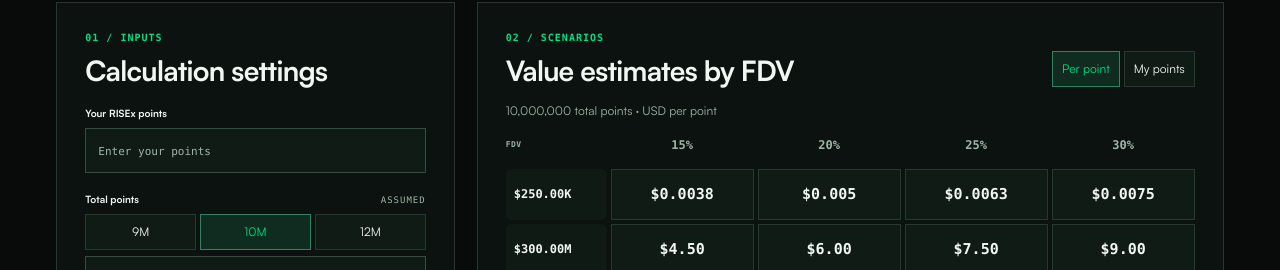
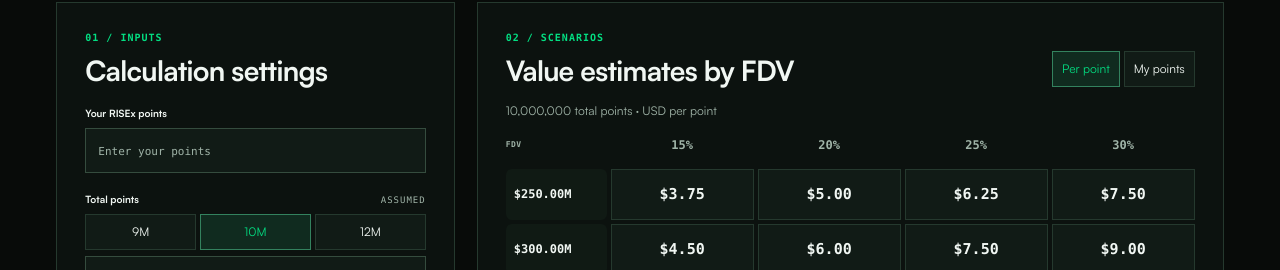
Before and after one commit to Nerevarine22/ArcusP, a Next.js app: page /risex in a window 1280 px wide. Shown: the part 768-1038 px from the top of the page. Built offline with nearby package versions, Linux system fonts and the light colour scheme; no server answers.

Commit message:
Fix RISEx FDV scenario from 250K to 250M

```diff
--- a/components/risex-calculator.tsx
+++ b/components/risex-calculator.tsx
@@ -5,7 +5,7 @@ import NumberTransition from "@/components/number-transition";
 import RisexHeader from "@/components/risex-header";
 import { estimate, parsePoints } from "@/lib/estimator";
 
-const fdvScenarios = [250e3, 300e6, 500e6, 800e6, 1e9];
+const fdvScenarios = [250e6, 300e6, 500e6, 800e6, 1e9];
 const allocationScenarios = [15, 20, 25, 30];
 const poolScenarios = [9e6, 10e6, 12e6];
 const [lowPool, , highPool] = poolScenarios;
```
